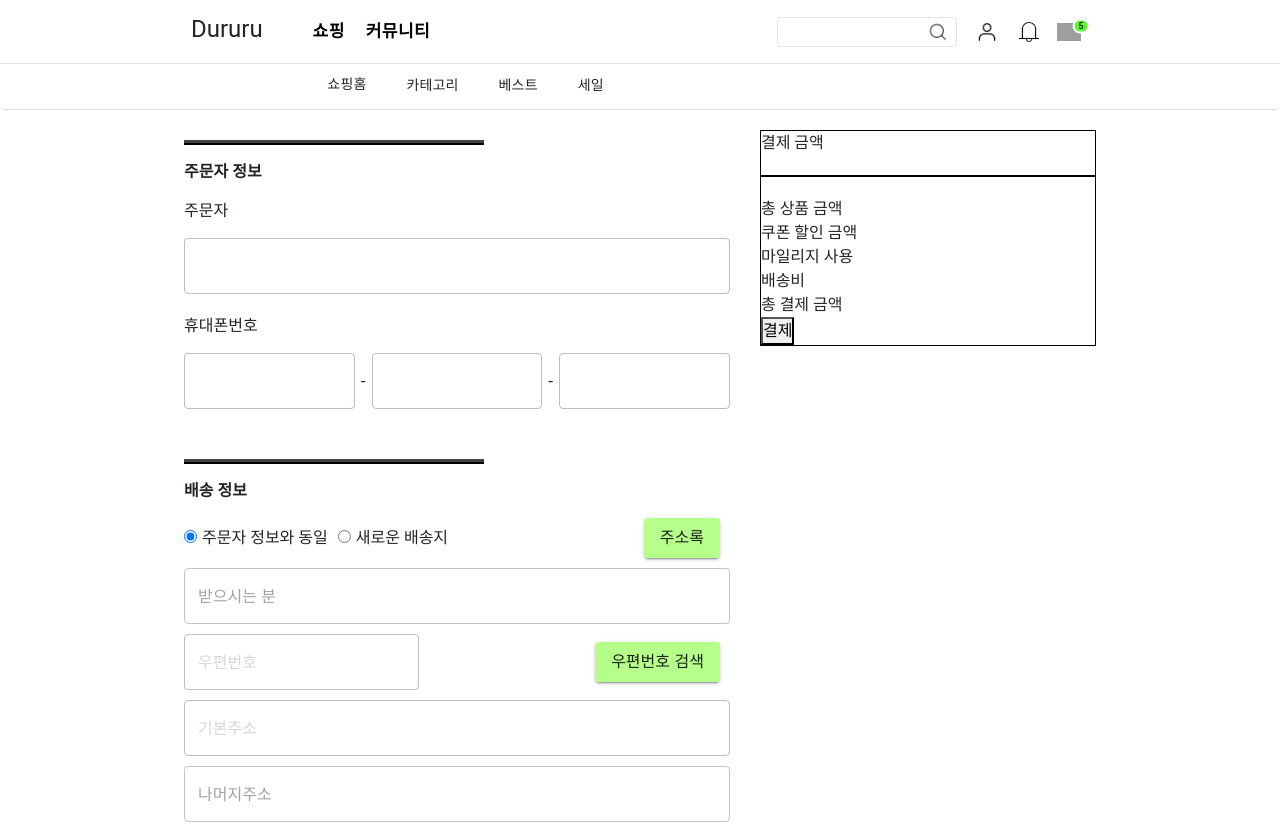
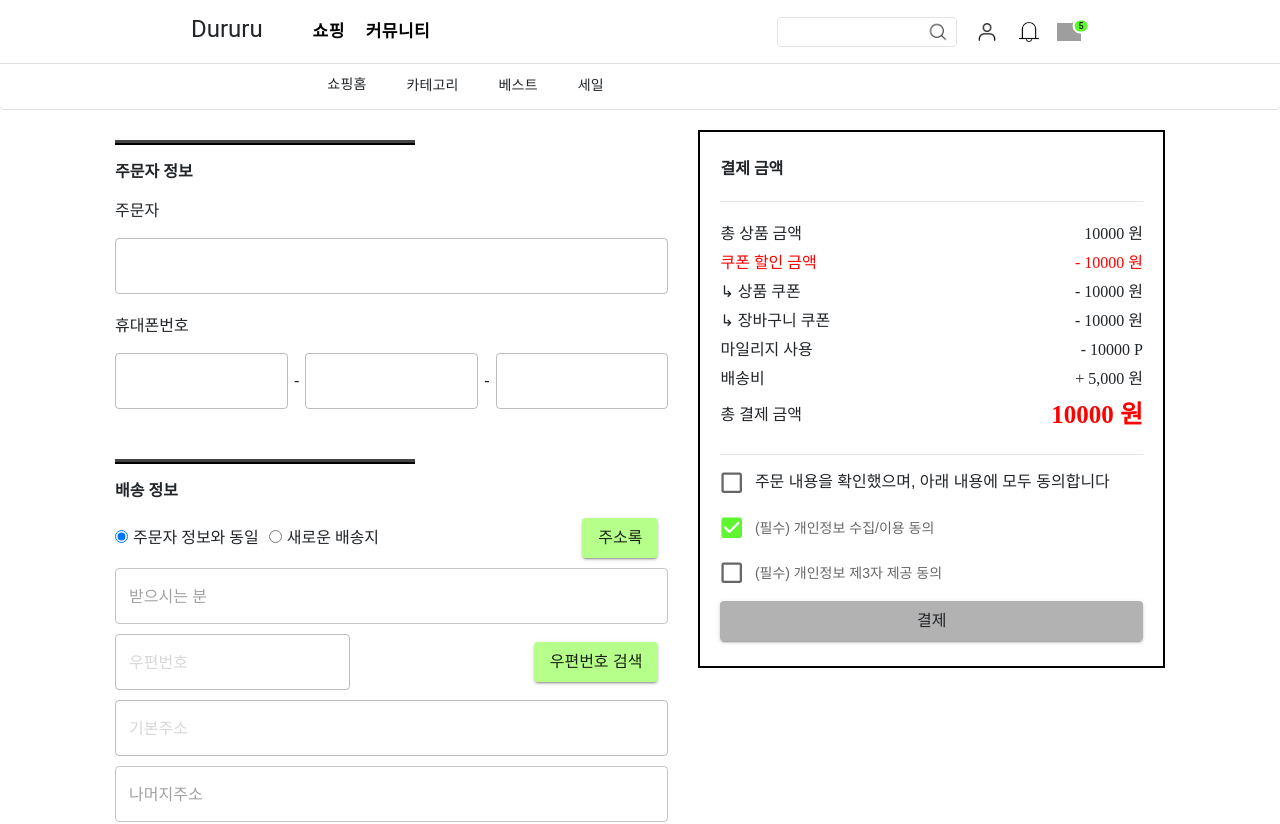
Before and after one commit to ZayaDB/ezkorea, a React (Create React App) app: page /order in a window 1280 px wide. Shown: the top 824 px of the page. Built offline with nearby package versions, Linux system fonts and the light colour scheme; grey boxes are pictures that could not be loaded; a web font is replaced by a local one.

Commit message:
style : 결제 금액 보이는 곳 스타일링 및 체크박스 추가

```diff
--- a/src/components/order/OrderInfo.tsx
+++ b/src/components/order/OrderInfo.tsx
@@ -1,23 +1,119 @@
-import React from 'react';
-import '../../styles/order/orderInfoPage.scss';
+import React, { useState } from 'react';
+import '../../styles/order/orderInfo.scss';
+import {
+  Box,
+  Button,
+  Checkbox,
+  FormControlLabel,
+  Typography,
+} from '@mui/material';
 
 /* 주문정보 */
 export default function OrderInfo() {
+  const [productPrice, setProductPrice] = useState(10000);
+
   return (
     <div className='order-info'>
       <div className='title'>결제 금액</div>
       <div className='line'></div>
 
       <div className='order-summary'>
-        <div className=''>총 상품 금액</div>
-        <div className=''>쿠폰 할인 금액</div>
-        <div className=''>마일리지 사용</div>
-        <div className=''>배송비</div>
+        <div className='space-between'>
+          <span>총 상품 금액</span>
+          <span>{productPrice} 원</span>
+        </div>
+        <div className='coupon'>
+          <div className='red space-between'>
+            <span>쿠폰 할인 금액</span>
+            <span>- {productPrice} 원</span>
+          </div>
+          <div className='space-between'>
+            <span>↳ 상품 쿠폰</span>
+            <span>- {productPrice} 원</span>
+          </div>
+          <div className='space-between'>
+            <span>↳ 장바구니 쿠폰</span>
+            <span>- {productPrice} 원</span>
+          </div>
+        </div>
+        <div className='space-between'>
+          <span>마일리지 사용</span>
+          <span>- {productPrice} P</span>
+        </div>
+        <div className='space-between'>
+          <span>배송비</span>
+          <span>+ 5,000 원</span>
+        </div>
 
-        <div className=''>총 결제 금액</div>
+        <div className='space-between'>
+          <span>총 결제 금액</span>
+          <span className='total-amount red'>{productPrice} 원</span>
+        </div>
 
-        <button type='button'>결제</button>
+        <div className='line'></div>
+
+        <CheckboxesGroup />
+
+        <Button color='inherit' fullWidth variant='contained' type='button'>
+          결제
+        </Button>
       </div>
     </div>
   );
 }
+
+function CheckboxesGroup() {
+  const [checked, setChecked] = React.useState([true, false]);
+
+  const handleChange1 = (event: React.ChangeEvent<HTMLInputElement>) => {
+    setChecked([event.target.checked, event.target.checked]);
+  };
+
+  const handleChange2 = (event: React.ChangeEvent<HTMLInputElement>) => {
+    setChecked([event.target.checked, checked[1]]);
+  };
+
+  const handleChange3 = (event: React.ChangeEvent<HTMLInputElement>) => {
+    setChecked([checked[0], event.target.checked]);
+  };
+
+  const children = (
+    <Box sx={{ display: 'flex', flexDirection: 'column' }}>
+      <FormControlLabel
+        label={
+          <Typography variant='body2' color='textSecondary'>
+            (필수) 개인정보 수집/이용 동의
+          </Typography>
+        }
+        control={<Checkbox checked={checked[0]} onChange={handleChange2} />}
+      />
+      <FormControlLabel
+        label={
+          <Typography variant='body2' color='textSecondary'>
+            (필수) 개인정보 제3자 제공 동의
+          </Typography>
+        }
+        control={<Checkbox checked={checked[1]} onChange={handleChange3} />}
+      />
+    </Box>
+  );
+
+  return (
+    <div>
+      <FormControlLabel
+        label={
+          <Typography variant='body1'>
+            주문 내용을 확인했으며, 아래 내용에 모두 동의합니다
+          </Typography>
+        }
+        control={
+          <Checkbox
+            checked={checked[0] && checked[1]}
+            onChange={handleChange1}
+          />
+        }
+      />
+      {children}
+    </div>
+  );
+}
--- a/src/pages/OrderPage.tsx
+++ b/src/pages/OrderPage.tsx
@@ -1,9 +1,9 @@
 import React from 'react';
 import OrderContainer from '../components/order/OrderContainer';
 import OrderInformation from '../components/order/OrderInfo';
-import ContentArea from '../styles/ContentArea';
+
 import '../styles/order/orderPage.scss';
-import OrderContent from '../styles/OrderCotent';
+import OrderContent, { ContentArea } from '../styles/OrderCotent';
 
 export default function OrderPage() {
   return (
--- a/src/styles/OrderCotent.tsx
+++ b/src/styles/OrderCotent.tsx
@@ -2,7 +2,7 @@ import { styled } from '@mui/material/styles';
 
 const OrderContent = styled('div')(({ theme }) => ({
   width: '100%', // 전체 너비 사용
-  maxWidth: '800px', // 최대 너비 설정
+  maxWidth: '700px', // 최대 너비 설정
   margin: 'auto', // 자동 마진으로 중앙 정렬
   padding: '0 5px', // 일반적인 양 옆 패딩
   boxSizing: 'border-box', // 패딩과 보더가 너비에 포함되도록 설정
@@ -14,7 +14,7 @@ const OrderContent = styled('div')(({ theme }) => ({
   },
   [theme.breakpoints.up(900)]: {
     padding: '0px', // 768px 화면에서의 패딩
-    width: '65%',
+    width: '60%',
   },
   [theme.breakpoints.up('lg')]: {
     padding: '0 10px', // 1440px 화면에서의 패딩
@@ -25,4 +25,29 @@ const OrderContent = styled('div')(({ theme }) => ({
   },
 }));
 
+export const ContentArea = styled('div')(({ theme }) => ({
+  width: '100%', // 전체 너비 사용
+  maxWidth: '1400px', // 최대 너비 설정
+  margin: 'auto', // 자동 마진으로 중앙 정렬
+  padding: '0 20px', // 일반적인 양 옆 패딩
+  boxSizing: 'border-box', // 패딩과 보더가 너비에 포함되도록 설정
+  fontSize: theme.typography.body2.fontSize, // 기본 폰트 사이즈
+
+  [theme.breakpoints.up('sm')]: {
+    padding: '0 20px', // 360px 화면에서의 패딩
+    fontSize: theme.typography.body2.fontSize, // 작은 화면에 맞춘 폰트 사이즈
+  },
+  [theme.breakpoints.up('md')]: {
+    padding: '0 115px', // 768px 화면에서의 패딩
+    fontSize: theme.typography.body1.fontSize, // 중간 크기 화면에 맞춘 폰트 사이즈
+  },
+  [theme.breakpoints.up('lg')]: {
+    padding: '0 140px', // 1440px 화면에서의 패딩
+    fontSize: theme.typography.h3.fontSize, // 더 큰 화면에 맞춘 폰트 사이즈
+  },
+  [theme.breakpoints.up('xl')]: {
+    fontSize: theme.typography.h2.fontSize, // 가장 큰 화면에 맞춘 폰트 사이즈
+  },
+}));
+
 export default OrderContent;
--- /dev/null
+++ b/src/styles/order/orderInfo.scss
@@ -0,0 +1,54 @@
+@import '../utils/fonts.scss';
+@import '../utils/color.scss';
+
+.order-info {
+  border: solid 2px black;
+  width: 100%;
+  padding: 30px 45px;
+  .title {
+    @include body1-bold;
+  }
+  .order-summary {
+    div {
+      margin-bottom: 10px;
+    }
+    .coupon {
+    }
+  }
+}
+
+@media screen and (min-width: 900px) {
+  .order-info {
+    position: sticky;
+    top: 100px;
+    right: 0;
+    width: 50%;
+    height: 50%;
+    margin-left: 30px;
+    padding: 25px 20px;
+    .order-summary {
+      div {
+        margin-bottom: 5px;
+      }
+
+      &-consent {
+      }
+    }
+
+    .line {
+      border-color: $color-lightgray;
+      border-width: 1px;
+    }
+  }
+}
+
+.space-between {
+  display: flex;
+  justify-content: space-between;
+  align-items: center;
+  .total-amount {
+    font-weight: 700;
+    font-size: 25px;
+    display: flex;
+  }
+}
--- a/src/styles/order/orderInfoPage.scss
+++ /dev/null
@@ -1,15 +0,0 @@
-.order-info {
-  border: solid 1px black;
-  width: 100%;
-}
-
-@media screen and (min-width: 768px) {
-  .order-info {
-    position: sticky;
-    top: 100px;
-    right: 0;
-    width: 40%;
-    height: 50%;
-    margin-left: 30px;
-  }
-}
--- a/src/styles/utils/color.scss
+++ b/src/styles/utils/color.scss
@@ -15,3 +15,7 @@ $color-lightgray: #e5e5e5;
 .lightgary {
   color: $color-lightgray;
 }
+
+.red {
+  color: red;
+}
```
